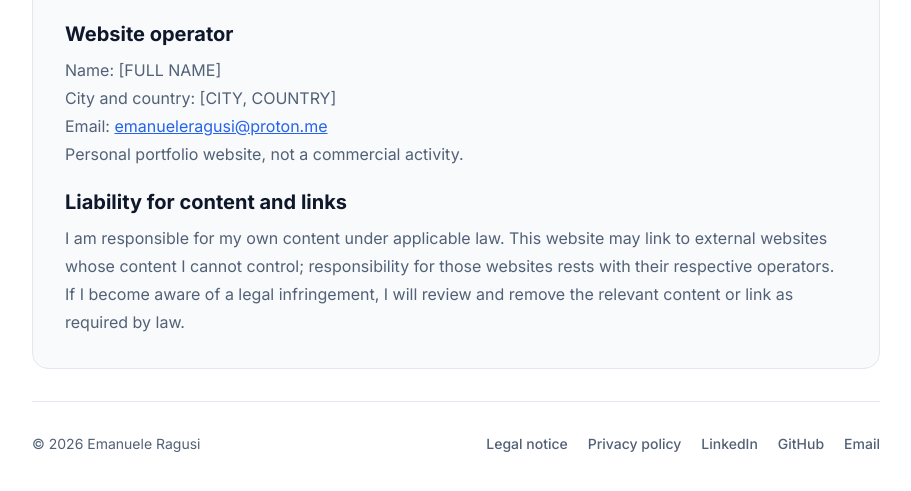
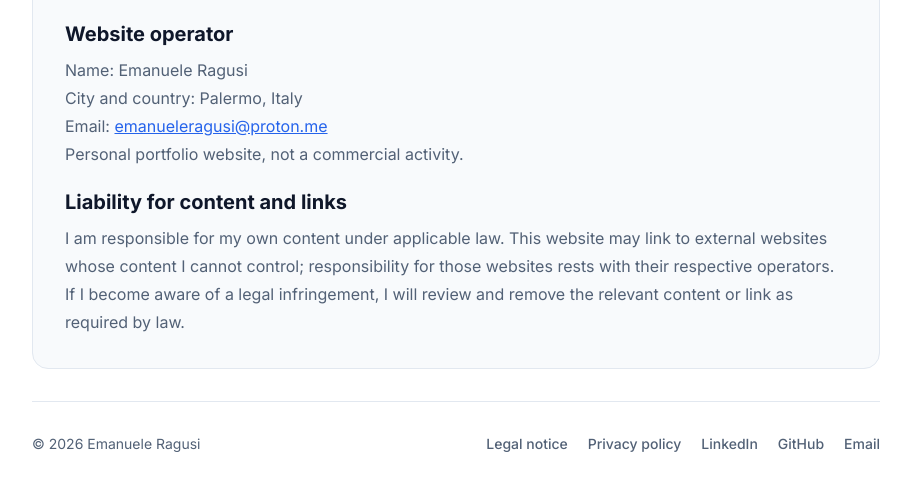
Before and after one commit to emanueleragusi/emanueleragusi.github.io, a website: page legal-notice.html in a window 1280 px wide. Shown: the part 237-728 px from the top of the page, without its empty margins (184-1095 px from the left). Drawn offline with Linux system fonts and the light colour scheme.

Commit message:
Update legal notice with actual operator details

```diff
--- a/legal-notice.html
+++ b/legal-notice.html
@@ -29,7 +29,7 @@
             <div class="space-y-5 leading-7 text-muted">
                 <div>
                     <h2 class="mb-2 text-xl font-bold text-ink">Website operator</h2>
-                    <p>Name: [FULL NAME]<br>City and country: [CITY, COUNTRY]<br>Email: <a href="mailto:emanueleragusi@proton.me" class="text-accent underline">emanueleragusi@proton.me</a></p>
+                    <p>Name: Emanuele Ragusi<br>City and country: Palermo, Italy<br>Email: <a href="mailto:emanueleragusi@proton.me" class="text-accent underline">emanueleragusi@proton.me</a></p>
                     <p>Personal portfolio website, not a commercial activity.</p>
                 </div>
                 <section>
```
